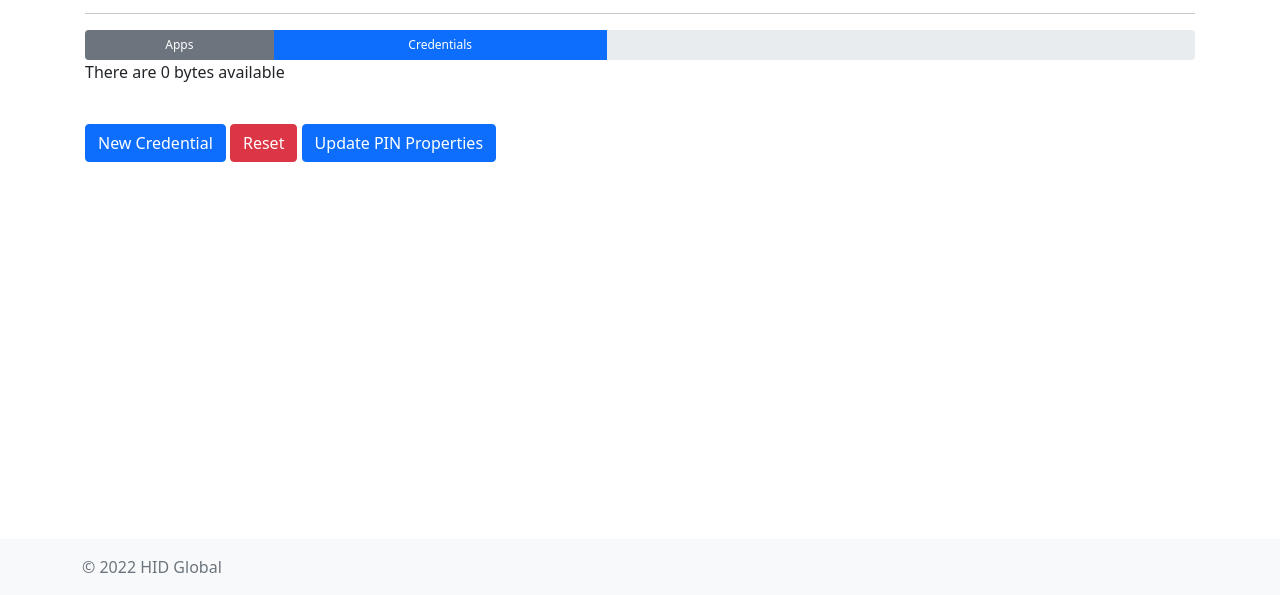
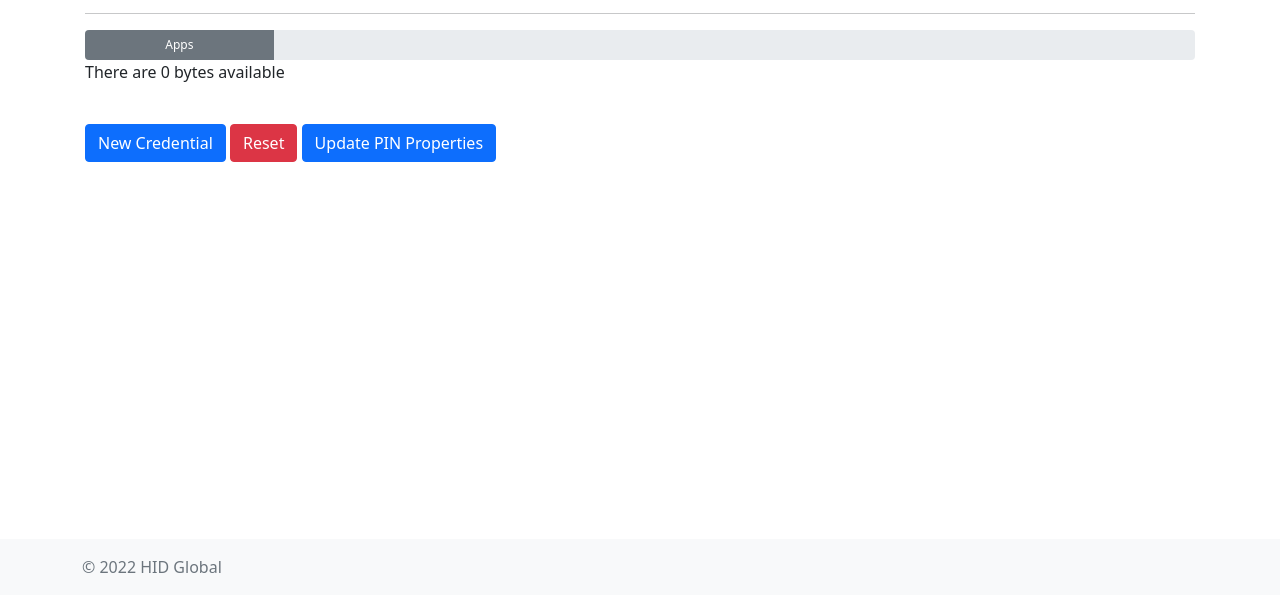
Before and after one commit to hidglobal/crescendo-web, a plain HTML site: page index.html in a window 1280 px wide. Shown: the part 205-800 px from the top of the page. Drawn offline with nearby package versions, Linux system fonts and the light colour scheme.

Commit message:
Start usage at 0

```diff
--- a/index.html
+++ b/index.html
@@ -45,7 +45,7 @@
         <div class="col">
           <div class="progress memory-bar">
             <div class="progress-bar bg-secondary" role="progressbar" style="width: 17%">Apps</div>
-            <div class="progress-bar bg-primary" role="progressbar" style="width: 30%" id="credentialsUsage">Credentials
+            <div class="progress-bar bg-primary" role="progressbar" style="width: 0%" id="credentialsUsage">Credentials
             </div>
           </div>
           <p>There are <span id="memoryAvailable">0</span> bytes available</p>
```
